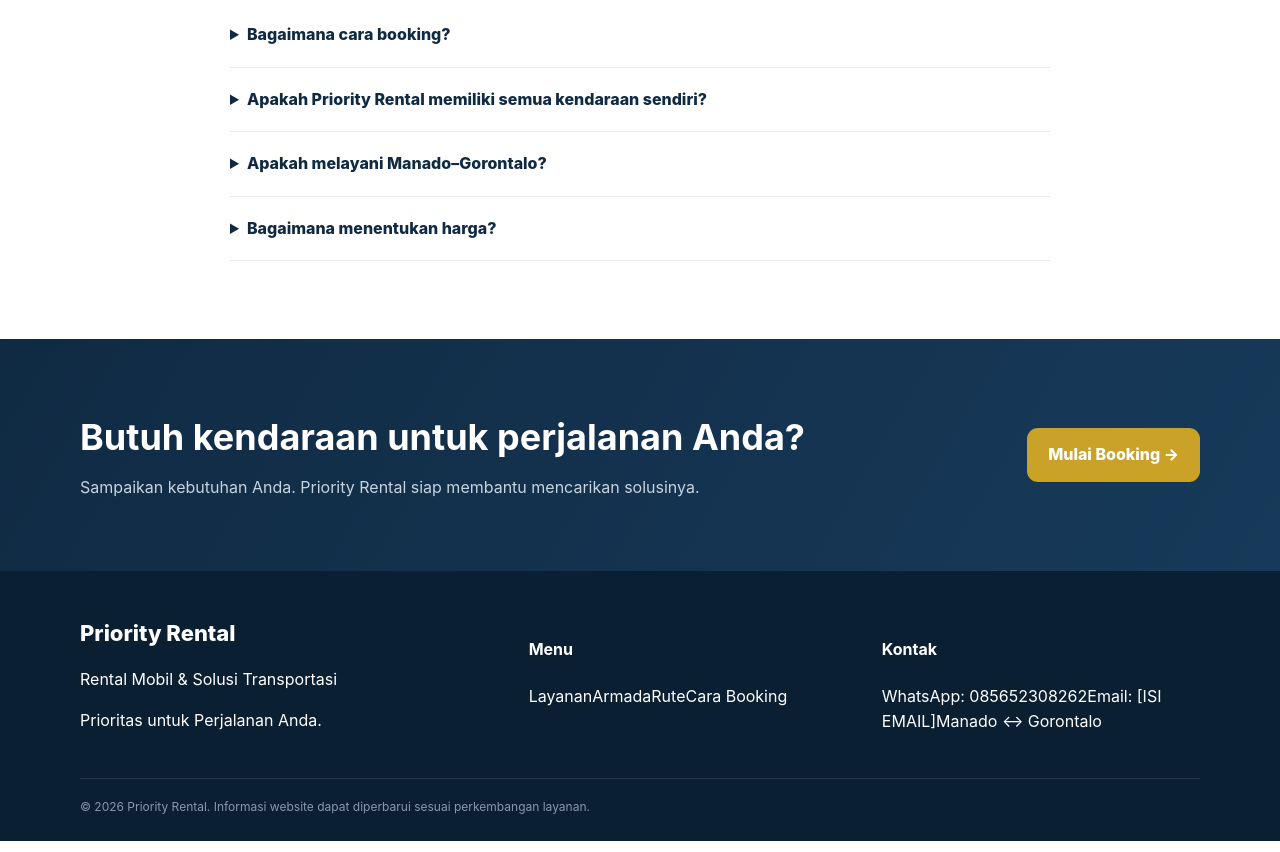
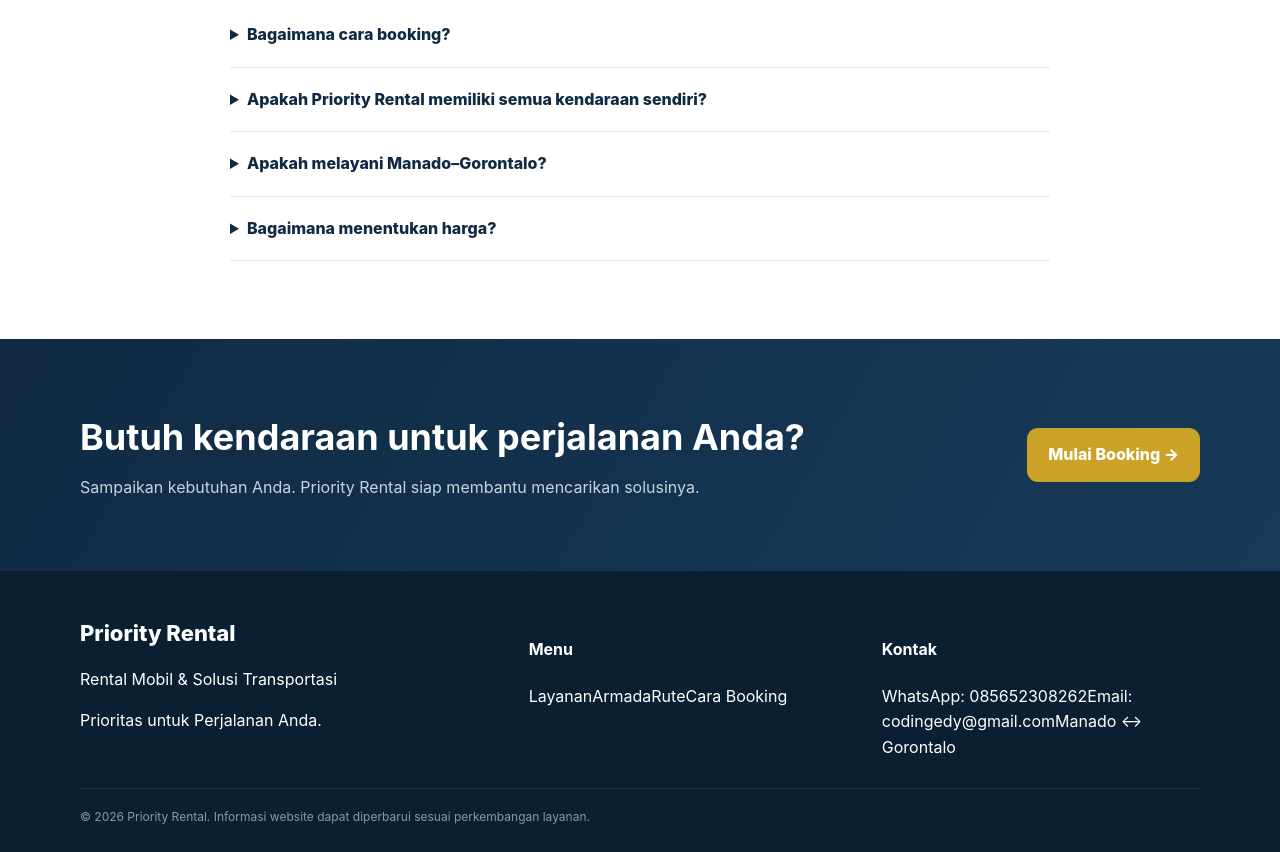
Before and after one commit to codingedy-ctrl/Coding-ctrl.github.io, a plain HTML site: page index.html in a window 1280 px wide. Shown: the part 4939-5791 px from the top of the page. Drawn offline with Linux system fonts and the light colour scheme.

Commit message:
Set Priority Rental contact email

```diff
--- a/index.html
+++ b/index.html
@@ -59,7 +59,7 @@ footer{background:var(--navy2);color:#fff;padding:45px 0 25px}.footer-grid{displ
 <section class="section" id="kontak"><div class="container"><div class="heading"><div class="eyebrow">FAQ</div><h2>Pertanyaan yang Sering Ditanyakan</h2></div><div class="faq"><details><summary>Bagaimana cara booking?</summary><p>Isi form booking atau hubungi Priority Rental. Kami akan mengonfirmasi detail kebutuhan dan ketersediaan.</p></details><details><summary>Apakah Priority Rental memiliki semua kendaraan sendiri?</summary><p>Priority Rental dapat dikembangkan dengan jaringan partner. Hubungan layanan dan ketersediaan akan dijelaskan secara transparan kepada pelanggan.</p></details><details><summary>Apakah melayani Manado–Gorontalo?</summary><p>Ya. Manado ↔ Gorontalo menjadi fokus awal pengembangan layanan.</p></details><details><summary>Bagaimana menentukan harga?</summary><p>Harga dapat berbeda berdasarkan kendaraan, rute, tanggal, jumlah penumpang, durasi, dan jenis layanan. Harga final dikonfirmasi sebelum booking.</p></details></div></div></section>
 <section class="cta"><div class="container cta-inner"><div><h2>Butuh kendaraan untuk perjalanan Anda?</h2><p>Sampaikan kebutuhan Anda. Priority Rental siap membantu mencarikan solusinya.</p></div><a class="btn" href="#booking">Mulai Booking →</a></div></section>
 </main>
-<footer><div class="container"><div class="footer-grid"><div><div class="footer-brand">Priority Rental</div><p>Rental Mobil & Solusi Transportasi</p><p>Prioritas untuk Perjalanan Anda.</p></div><div><h4>Menu</h4><a href="#layanan">Layanan</a><a href="#armada">Armada</a><a href="#rute">Rute</a><a href="#cara">Cara Booking</a></div><div><h4>Kontak</h4><a href="https://wa.me/6285652308262">WhatsApp: 085652308262</a><a href="mailto:email@priorityrental.id">Email: [ISI EMAIL]</a><a href="#home">Manado ↔ Gorontalo</a></div></div><div class="copyright">© 2026 Priority Rental. Informasi website dapat diperbarui sesuai perkembangan layanan.</div></div></footer>
+<footer><div class="container"><div class="footer-grid"><div><div class="footer-brand">Priority Rental</div><p>Rental Mobil & Solusi Transportasi</p><p>Prioritas untuk Perjalanan Anda.</p></div><div><h4>Menu</h4><a href="#layanan">Layanan</a><a href="#armada">Armada</a><a href="#rute">Rute</a><a href="#cara">Cara Booking</a></div><div><h4>Kontak</h4><a href="https://wa.me/6285652308262">WhatsApp: 085652308262</a><a href="mailto:codingedy@gmail.com">Email: codingedy@gmail.com</a><a href="#home">Manado ↔ Gorontalo</a></div></div><div class="copyright">© 2026 Priority Rental. Informasi website dapat diperbarui sesuai perkembangan layanan.</div></div></footer>
 <script>
 const WA_NUMBER='6285652308262';
 function pilihArmada(namaArmada){document.getElementById('armadaForm').value=namaArmada;document.getElementById('booking').scrollIntoView({behavior:'smooth'});}
```
